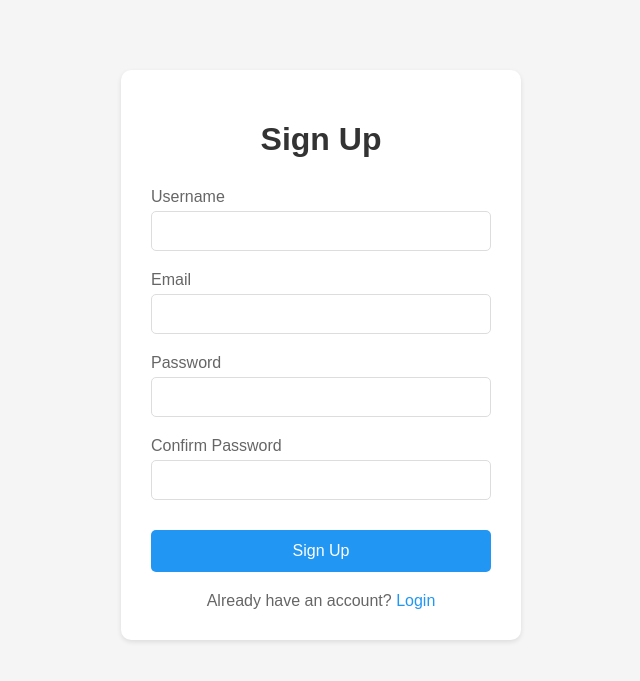
After one commit to yasenAlexiev/RecognizingFamousPeople, a Django app: page /signup/ in a window 1280 px wide. The commit adds this page. Shown: the top 681 px of the page, without its empty margins (319-959 px from the left). Run offline with Django 5.2, Linux system fonts and the light colour scheme.

Commit message:
Enhance FamousPerson model and admin interface; add user authentication features
- Expanded FamousPerson model to include gender and skin color fields.
- Updated admin interface to support new fields and added image preview functionality.
- Implemented user authentication with login, signup, and logout views.
- Created templates for login and signup pages.
- Added AJAX functionality to update user scores in the quiz.
- Introduced management command to download famous people images from Wikipedia.

```diff
--- /dev/null
+++ b/recognizing_famous_people/members/management/commands/requirements.txt
@@ -0,0 +1,3 @@
+wikipedia==1.4.0
+requests==2.31.0
+beautifulsoup4==4.12.2
--- /dev/null
+++ b/recognizing_famous_people/members/templates/signup.html
@@ -0,0 +1,104 @@
+<!DOCTYPE html>
+<html>
+<head>
+    <title>Sign Up - Famous People Recognition Game</title>
+    <style>
+        body {
+            font-family: Arial, sans-serif;
+            max-width: 400px;
+            margin: 0 auto;
+            padding: 20px;
+            text-align: center;
+            background-color: #f5f5f5;
+        }
+        .container {
+            background-color: white;
+            padding: 30px;
+            border-radius: 10px;
+            box-shadow: 0 2px 5px rgba(0,0,0,0.1);
+            margin-top: 50px;
+        }
+        h1 {
+            color: #333;
+            margin-bottom: 30px;
+        }
+        .form-group {
+            margin-bottom: 20px;
+            text-align: left;
+        }
+        label {
+            display: block;
+            margin-bottom: 5px;
+            color: #666;
+        }
+        input {
+            width: 100%;
+            padding: 10px;
+            border: 1px solid #ddd;
+            border-radius: 5px;
+            font-size: 16px;
+            box-sizing: border-box;
+        }
+        .submit-button {
+            width: 100%;
+            padding: 12px;
+            background-color: #2196F3;
+            color: white;
+            border: none;
+            border-radius: 5px;
+            font-size: 16px;
+            cursor: pointer;
+            margin-top: 10px;
+        }
+        .submit-button:hover {
+            background-color: #1976D2;
+        }
+        .error-message {
+            color: #f44336;
+            margin-bottom: 20px;
+        }
+        .login-link {
+            margin-top: 20px;
+            color: #666;
+        }
+        .login-link a {
+            color: #2196F3;
+            text-decoration: none;
+        }
+        .login-link a:hover {
+            text-decoration: underline;
+        }
+    </style>
+</head>
+<body>
+    <div class="container">
+        <h1>Sign Up</h1>
+        {% if error_message %}
+        <div class="error-message">{{ error_message }}</div>
+        {% endif %}
+        <form method="post">
+            {% csrf_token %}
+            <div class="form-group">
+                <label for="username">Username</label>
+                <input type="text" id="username" name="username" required>
+            </div>
+            <div class="form-group">
+                <label for="email">Email</label>
+                <input type="email" id="email" name="email" required>
+            </div>
+            <div class="form-group">
+                <label for="password1">Password</label>
+                <input type="password" id="password1" name="password1" required>
+            </div>
+            <div class="form-group">
+                <label for="password2">Confirm Password</label>
+                <input type="password" id="password2" name="password2" required>
+            </div>
+            <button type="submit" class="submit-button">Sign Up</button>
+        </form>
+        <div class="login-link">
+            Already have an account? <a href="{% url 'login' %}">Login</a>
+        </div>
+    </div>
+</body>
+</html>
--- a/recognizing_famous_people/members/urls.py
+++ b/recognizing_famous_people/members/urls.py
@@ -4,4 +4,7 @@ from . import views
 urlpatterns = [
     path('', views.home, name='home'),
     path('quiz/<str:difficulty>/', views.QuizView.as_view(), name='quiz'),
+    path('login/', views.login_view, name='login'),
+    path('signup/', views.signup_view, name='signup'),
+    path('logout/', views.logout_view, name='logout'),
 ]
--- a/recognizing_famous_people/members/views.py
+++ b/recognizing_famous_people/members/views.py
@@ -1,8 +1,12 @@
-from django.shortcuts import render
-from django.http import HttpResponse
+from django.shortcuts import render, redirect
+from django.http import HttpResponse, JsonResponse
 from django.template import loader
 from django.views import View
-from .models import FamousPerson
+from django.contrib.auth.decorators import login_required
+from django.utils.decorators import method_decorator
+from django.contrib.auth import authenticate, login, logout
+from django.contrib.auth.models import User
+from .models import FamousPerson, CustomUser
 import random
 
 
@@ -10,18 +14,63 @@ def members(request):
     template = loader.get_template("home_page.html")
     return HttpResponse(template.render({}, request))
 
-def easy_quiz(request):
-    template = loader.get_template("easy_quiz.html")
-    return HttpResponse(template.render({}, request))
+def login_view(request):
+    if request.method == 'POST':
+        username = request.POST.get('username')
+        password = request.POST.get('password')
+        user = authenticate(request, username=username, password=password)
 
-def medium_quiz(request):
-    template = loader.get_template("medium_quiz.html")
-    return HttpResponse(template.render({}, request))
+        if user is not None:
+            login(request, user)
+            return redirect('home')
+        else:
+            return render(request, 'login.html', {
+                'error_message': 'Invalid username or password.'
+            })
 
-def hard_quiz(request):
-    template = loader.get_template("hard_quiz.html")
-    return HttpResponse(template.render({}, request))
+    return render(request, 'login.html')
 
+def signup_view(request):
+    if request.method == 'POST':
+        username = request.POST.get('username')
+        email = request.POST.get('email')
+        password1 = request.POST.get('password1')
+        password2 = request.POST.get('password2')
+
+        if password1 != password2:
+            return render(request, 'signup.html', {
+                'error_message': 'Passwords do not match.'
+            })
+
+        if CustomUser.objects.filter(username=username).exists():
+            return render(request, 'signup.html', {
+                'error_message': 'Username already exists.'
+            })
+
+        if CustomUser.objects.filter(email=email).exists():
+            return render(request, 'signup.html', {
+                'error_message': 'Email already registered.'
+            })
+
+        # Create the user
+        user = CustomUser.objects.create_user(
+                username=username,
+                email=email,
+                password=password1,
+                score=0
+            )
+
+        # Log the user in
+        login(request, user)
+        return redirect('home')
+
+    return render(request, 'signup.html')
+
+def logout_view(request):
+    logout(request)
+    return redirect('login')
+
+@method_decorator(login_required, name='dispatch')
 class QuizView(View):
     def get(self, request, difficulty):
         # Get two random famous people of the specified difficulty
@@ -39,15 +88,31 @@ class QuizView(View):
         correct_index = random.randint(0, 1)
         correct_person = selected_people[correct_index]
 
+        # Get user's current score
+        user = CustomUser.objects.get(id=request.user.id)
+
         context = {
             'image1_url': selected_people[0].image.url,
             'image2_url': selected_people[1].image.url,
             'correct_person_name': correct_person.name,
             'correct_image_index': correct_index,
-            'difficulty': difficulty
+            'difficulty': difficulty,
+            'current_score': user.score
         }
 
         return render(request, 'quiz_page.html', context)
 
+    def post(self, request, difficulty):
+        if not request.user.is_authenticated:
+            return JsonResponse({'error': 'User not authenticated'}, status=401)
+
+        user = CustomUser.objects.get(id=request.user.id)
+        user.score += 1
+        user.save()
+
+        return JsonResponse({'new_score': user.score})
+
 def home(request):
+    if not request.user.is_authenticated:
+        return redirect('login')
     return render(request, 'home_page.html')
```
Also changed, not shown: recognizing_famous_people/members/admin.py (+50 -2 lines), recognizing_famous_people/members/management/commands/download_famous_people.py (added, +185 -0 lines), recognizing_famous_people/members/models.py (+14 -1 lines), recognizing_famous_people/members/templates/login.html (added, +96 -0 lines), recognizing_famous_people/members/templates/quiz_page.html (+35 -5 lines), recognizing_famous_people/members/migrations/0003_famousperson_gender.py (added), recognizing_famous_people/members/migrations/0004_alter_famousperson_image.py (added), recognizing_famous_people/members/migrations/0005_famousperson_skin_color.py (added).
